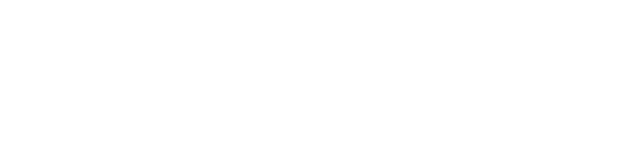
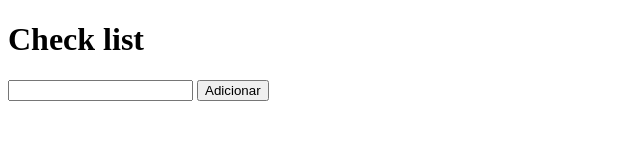
Before and after one commit to Ricellyo/To-do-list_, a plain HTML site: page index.html in a window 1280 px wide. Shown: the whole page, without its empty margins (0-640 px from the left). Drawn offline with Linux system fonts and the light colour scheme.

Commit message:
Parte  documental concluida!

```diff
--- a/index.html
+++ b/index.html
@@ -3,9 +3,15 @@
 <head>
     <meta charset="UTF-8">
     <meta name="viewport" content="width=device-width, initial-scale=1.0">
+
     <title>To-do-list</title>
 </head>
 <body>
+    <h1> Check list</h1>
+    <input type="text">
+    <button>Adicionar</button>
+    <ul>
 
+    </ul>
 </body>
 </html>
```
